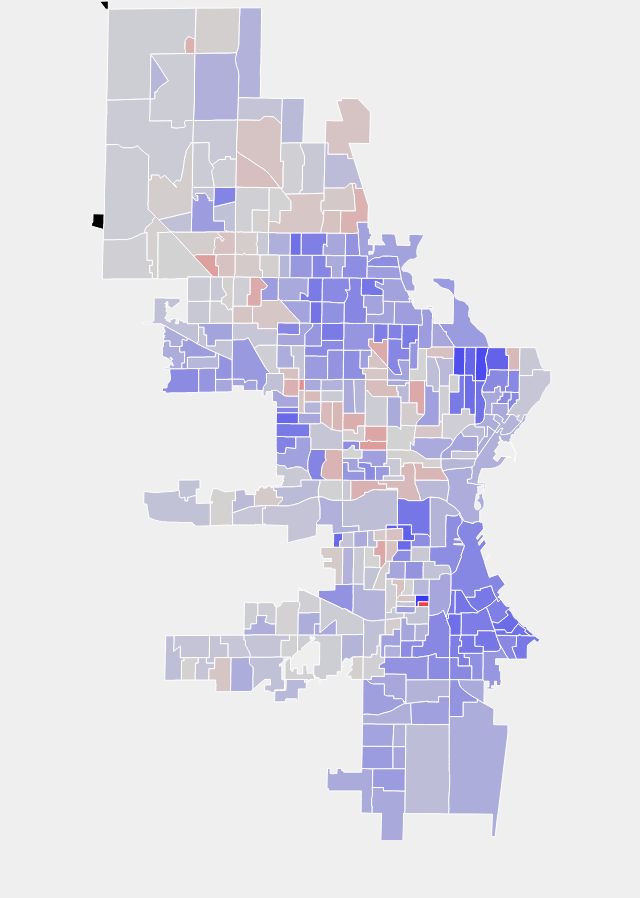
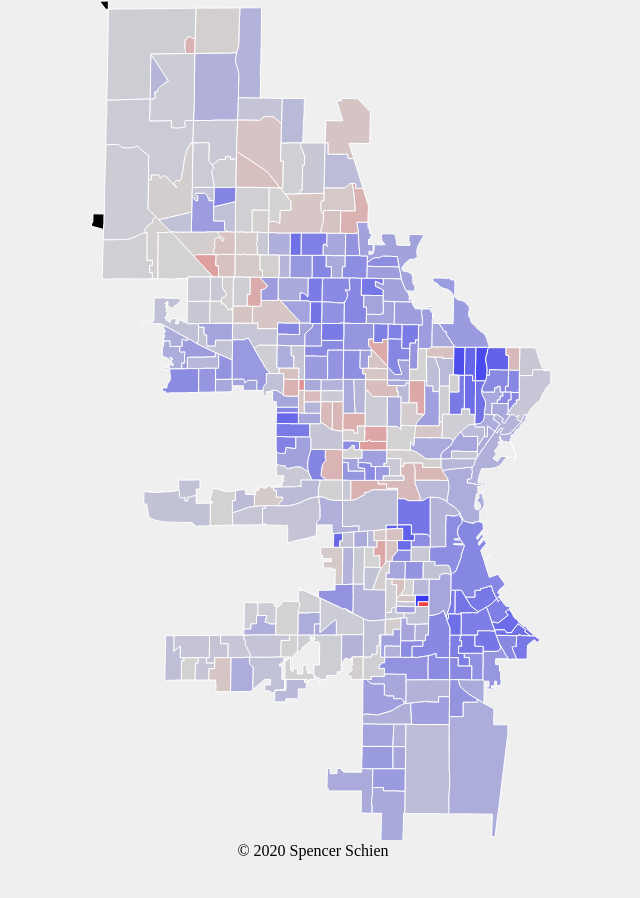
Before and after one commit to Pecners/web_design, a plain HTML site: page pages/2019_school_board_election/index.html in a window 1280 px wide. Shown: the part 244-1142 px from the top of the page, without its empty margins (327-967 px from the left). Drawn offline with nearby package versions, Linux system fonts and the light colour scheme; animation ran at ten frames a second; a web font is replaced by a local one.

Commit message:
Adding copyright to all pages

```diff
--- a/pages/2019_school_board_election/index.html
+++ b/pages/2019_school_board_election/index.html
@@ -141,6 +141,8 @@ d3.selectAll("svg")
     </script>
   </div>
 </div>
-
+<footer>&copy; <script type="text/javascript">
+  document.write(new Date().getFullYear());
+</script> Spencer Schien</footer>
 </body>
 </html>
```
Also changed, not shown: pages/2020_primary_comptroller/index.html (+3 -1 lines), pages/2020_primary_turnout/index.html (+3 -1 lines), pages/school_enrollment/index.html (+3 -1 lines).
